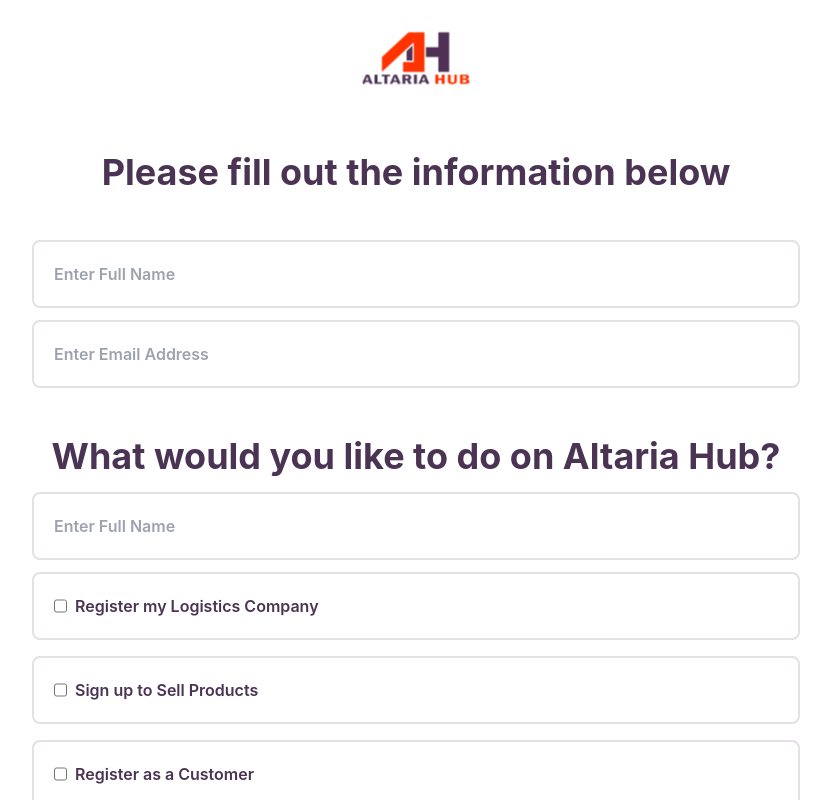
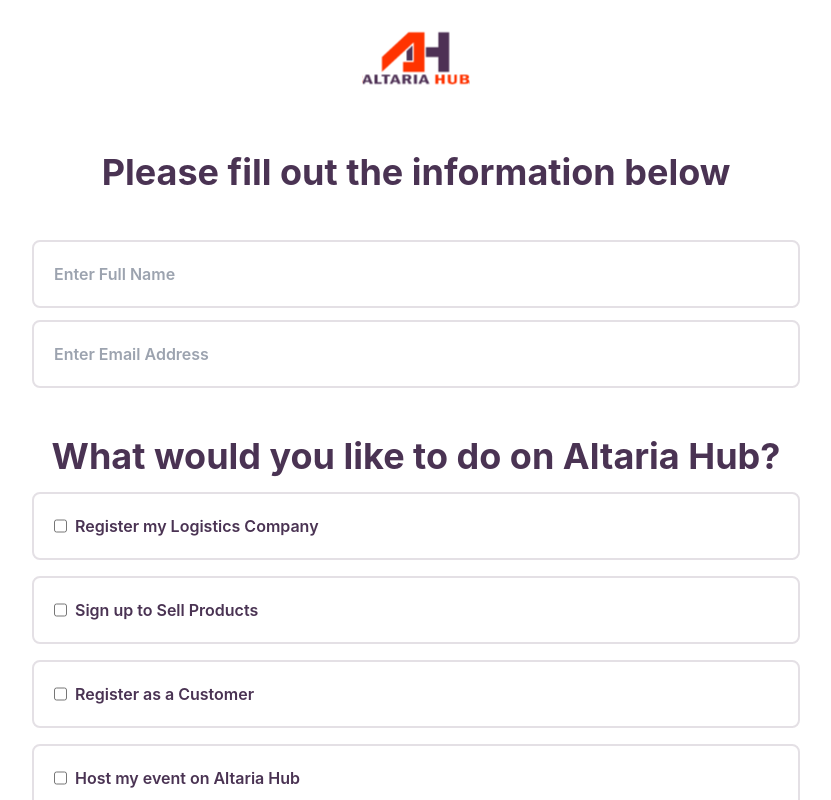
Before and after one commit to altariahub-team/interest-form, a Next.js app: page / in a window 1280 px wide. Shown: the top 800 px of the page, without its empty margins (224-1055 px from the left). Built offline with nearby package versions, Linux system fonts and the light colour scheme.

Commit message:
added some stuff

```diff
--- a/pages/index.tsx
+++ b/pages/index.tsx
@@ -32,7 +32,7 @@
               <h3 className=" text-center text-[#4A3353] text-4xl font-bold mb-4">
                 What would you like to do on Altaria Hub?
               </h3>
-              <Input />
+              {/* <Input /> */}
 
               {[
                 { label: "Register my Logistics Company", value: "" },
```
